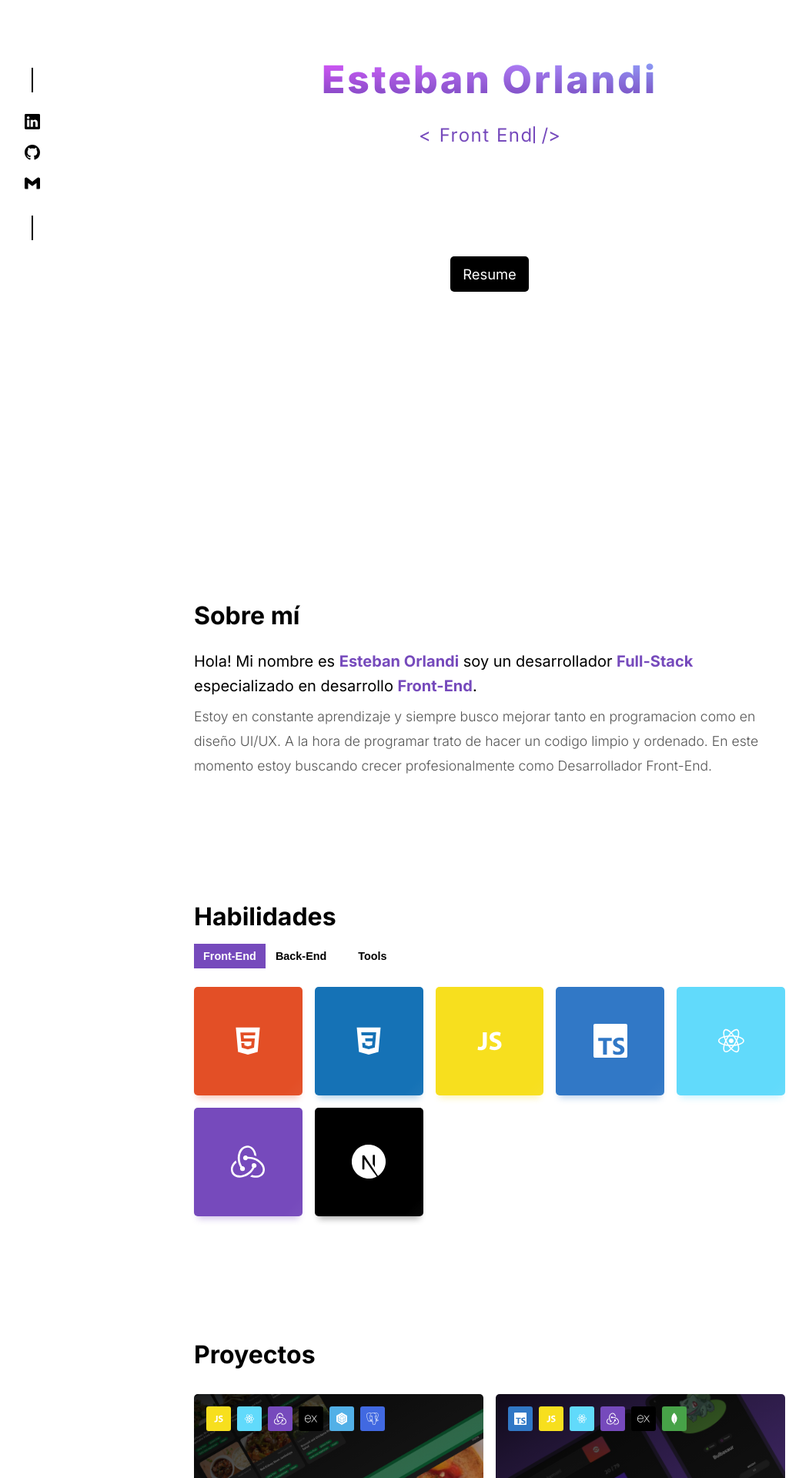
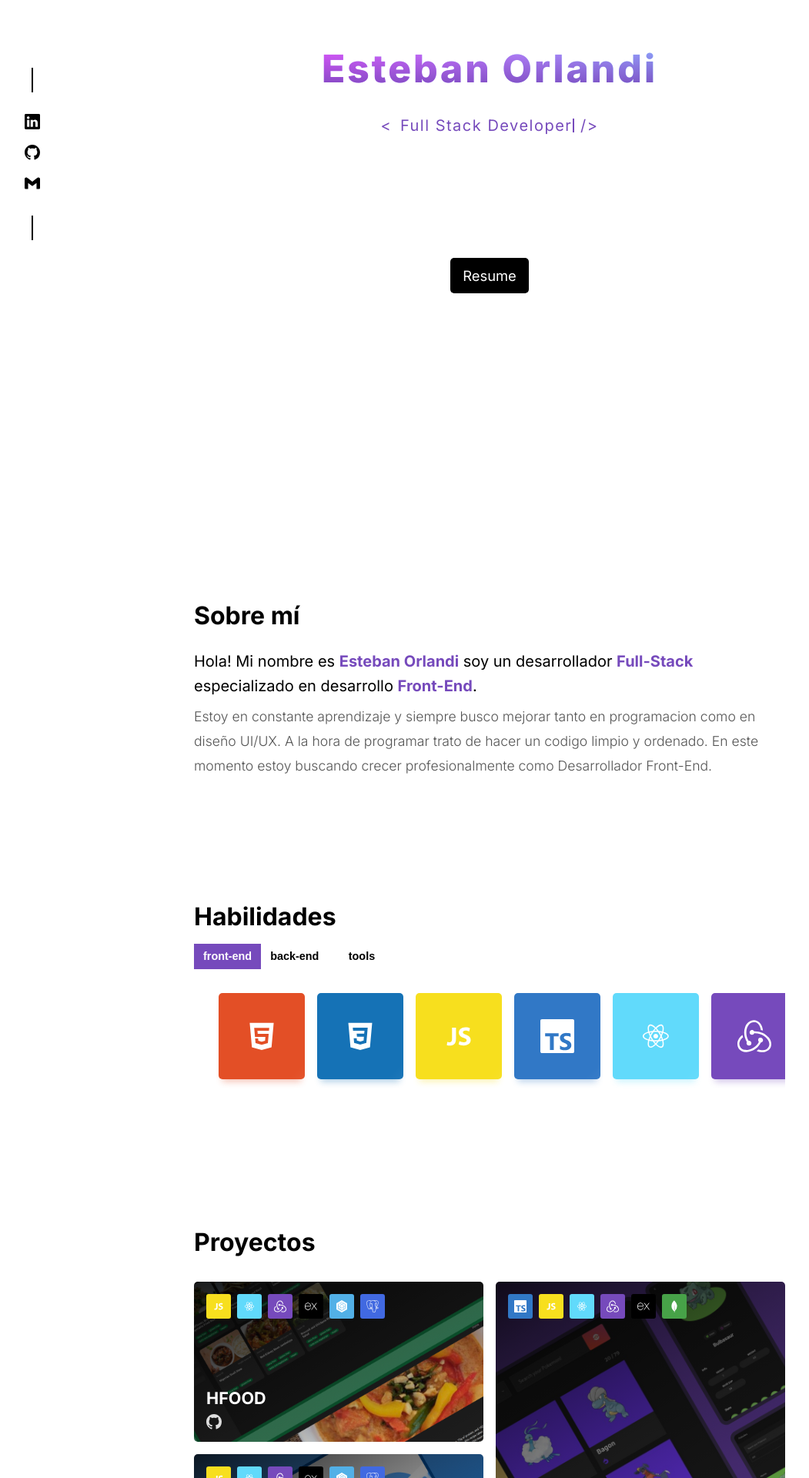
Before and after one commit to estebanorlandi4/portfolio, a React (Create React App) app in the folder client/: page / in a window 1280 px wide. Shown: the part 200-2120 px from the top of the page at 77% size, without its empty margins (4-1055 px from the left). Built offline with nearby package versions, Linux system fonts and the light colour scheme.

Commit message:
feat: merge between styled-components and framer-motion

```diff
--- a/client/src/components/Skill/index.jsx
+++ b/client/src/components/Skill/index.jsx
@@ -1,6 +1,5 @@
 import { useEffect, useState } from 'react';
 
-import FadeIn from '../Animations';
 import Toast from '../Toast';
 
 import { Card, IconContainer } from './styled';
@@ -19,7 +18,6 @@ function Skill({ icon, name, color, size }) {
 
   if (!animate) return null;
   return (
-    <FadeIn duration=".5s" from={animate}>
     <Card bg={color}>
       <Toast className="toast" direction="bottom">
         {name}
@@ -28,7 +26,6 @@ function Skill({ icon, name, color, size }) {
         <Icon size={size} />
       </IconContainer>
     </Card>
-    </FadeIn>
   );
 }
 
--- a/client/src/components/Skill/styled.js
+++ b/client/src/components/Skill/styled.js
@@ -1,7 +1,8 @@
 import styled, { css } from 'styled-components';
 
 export const Card = styled.div`
-  width: 100%;
+  position: relative;
+  width: 7rem;
   aspect-ratio: 1/1;
   transition: all 0.25s;
 
--- a/client/src/components/Styled/index.js
+++ b/client/src/components/Styled/index.js
@@ -1,4 +1,5 @@
 import styled from 'styled-components';
+import { motion } from 'framer-motion';
 import breakpoints from '../../utils/breakpoints';
 
 export const Container = styled.div`
@@ -19,7 +20,7 @@ export const SectionHeader = styled.h2`
   font-size: 2rem;
 `;
 
-export const Section = styled.section`
+export const Section = styled(motion.section)`
   padding: 0 0;
   margin: 20vh auto;
 `;
--- a/client/src/pages/Home/About/index.jsx
+++ b/client/src/pages/Home/About/index.jsx
@@ -3,7 +3,7 @@ import { Color, Container, P1, P2 } from './styled';
 
 function About() {
   return (
-    <Section>
+    <div>
       <Container>
         <SectionHeader>Sobre mí</SectionHeader>
         <div>
@@ -20,7 +20,7 @@ function About() {
           </P2>
         </div>
       </Container>
-    </Section>
+    </div>
   );
 }
 
--- a/client/src/pages/Home/Intro/index.jsx
+++ b/client/src/pages/Home/Intro/index.jsx
@@ -1,31 +1,15 @@
-import { motion } from 'framer-motion';
-
 import CV from '../../../assets/Esteban Orlandi - CV - Full Stack.pdf';
-import FadeIn from '../../../components/Animations';
 import { useArrayInterval, useTagAnimation } from '../../../hooks';
-import { Container, Header, Name, Resume, STag } from './styled';
+import { variants } from '../../../utils/motionVariants';
+import { Container, Header, Name, Resume, Tag } from './styled';
 
 const tags = ['Web Developer', 'Full Stack Developer', 'Front End', 'Back End'];
 const speed = 100;
 
-const variants = {
-  hidden: {
-    opacity: 0,
-    y: -50,
-  },
-  visible: {
-    opacity: 1,
-    y: 0,
-    transition: {
-      duration: 0.5,
-    },
-  },
-};
-
 function Intro() {
   const { current } = useArrayInterval({
     tags,
-    speed: (tag) => tag.length * speed + 1 * 1000,
+    speed: (tag) => tag.length * speed + 2 * 1000,
   });
   const label = useTagAnimation({ label: current, speed });
 
@@ -33,22 +17,36 @@ function Intro() {
     <Container style={{ height: `100vh` }}>
       <div className="info">
         <Header>
-          <motion.div initial="hidden" animate="visible" variants={variants}>
-            <Name>esteban Orlandi</Name>
-          </motion.div>
+          <Name
+            initial="hidden"
+            animate="visible"
+            custom={{ y: 500 }}
+            variants={variants}
+          >
+            esteban Orlandi
+          </Name>
 
-          <motion.div initial="hidden" animate="visible" variants={variants}>
-            <p>
-              &lt; <STag>{label}</STag> /&gt;
-            </p>
-          </motion.div>
+          <Tag
+            initial="hidden"
+            animate="visible"
+            custom={{ delay: 0.25, y: 500 }}
+            variants={variants}
+          >
+            &lt; <span> {label}</span>/&gt;
+          </Tag>
         </Header>
 
-        <FadeIn duration="1s" delay="2s" from="0, 10rem">
-          <Resume as="a" href={CV} target="_blank" rel="noreferrer">
-            Resume
-          </Resume>
-        </FadeIn>
+        <Resume
+          initial="hidden"
+          animate="visible"
+          custom={{ delay: 0.5, y: 500 }}
+          variants={variants}
+          href={CV}
+          target="_blank"
+          rel="noreferrer"
+        >
+          Resume
+        </Resume>
       </div>
     </Container>
   );
--- a/client/src/pages/Home/Intro/styled.js
+++ b/client/src/pages/Home/Intro/styled.js
@@ -1,4 +1,5 @@
 import styled from 'styled-components';
+import { motion } from 'framer-motion';
 
 export const Container = styled.div`
   position: relative;
@@ -12,14 +13,6 @@ export const Container = styled.div`
     gap: 10rem;
   }
   p {
-    margin: 2rem 0 0 0;
-    display: flex;
-    align-items: center;
-    gap: 0.5rem;
-    min-height: 1.25rem;
-    height: 1.25rem;
-    color: var(--primary);
-    font-size: clamp(0.75rem, 0.5rem + 2vw, 1.5rem);
   }
 `;
 
@@ -29,7 +22,7 @@ export const Header = styled.div`
   align-items: center;
 `;
 
-export const Name = styled.h1`
+export const Name = styled(motion.h1)`
   text-transform: capitalize;
   font-size: clamp(1.5rem, 1.5rem + 2vw, 4rem);
   letter-spacing: 3px;
@@ -58,15 +51,21 @@ export const Name = styled.h1`
   }
 `;
 
-export const STag = styled.span`
-  position: relative;
+export const Tag = styled(motion.p)`
+  margin: 2rem 0 0 0;
+  color: var(--primary);
+  font-size: 1.25rem;
+
   color: #764abc;
   display: flex;
-  gap: 1rem;
+  align-items: center;
+  gap: 0.5rem;
   letter-spacing: 1.5px;
   width: max-content;
+
+  span {
     padding: 0 0.17rem;
-
+    position: relative;
     ::after {
       content: '';
       position: absolute;
@@ -78,6 +77,7 @@ export const STag = styled.span`
       background: #764abc;
 
       animation: type 0.75s linear infinite;
+    }
   }
 
   @keyframes type {
@@ -96,7 +96,7 @@ export const STag = styled.span`
   }
 `;
 
-export const Resume = styled.button`
+export const Resume = styled(motion.a)`
   border: none;
   padding: 0.75rem 1rem;
   border-radius: 5px;
@@ -105,10 +105,7 @@ export const Resume = styled.button`
   background-color: #000;
   color: #fff;
 
-  transition: all 0.25s;
-
   :hover {
-    transform: translate(0, -5px);
     background-color: var(--primary);
   }
 `;
--- a/client/src/pages/Home/Skills/index.jsx
+++ b/client/src/pages/Home/Skills/index.jsx
@@ -1,65 +1,69 @@
 import { useState } from 'react';
+import { motion, AnimatePresence } from 'framer-motion';
 import Skill from '../../../components/Skill';
 
-import { Section, SectionHeader } from '../../../components/Styled';
+import { SectionHeader } from '../../../components/Styled';
 import { skills } from '../../../utils/skills';
-import { Container, Option, Options, SkillsContainer } from './styled';
+import { Container, Option, Options } from './styled';
 
 const size = 44;
 
+const tabs = [
+  {
+    label: 'front-end',
+    component: skills.front,
+  },
+  {
+    label: 'back-end',
+    component: skills.back,
+  },
+  {
+    label: 'tools',
+    component: skills.tools,
+  },
+];
+
+const getRandom = () => {
+  const r = Math.floor(Math.random() * (100 - 50) + 50);
+  return Math.round(Math.random()) ? r * -1 : r;
+};
 function Skills() {
-  const [active, setActive] = useState(0);
+  const [active, setActive] = useState(tabs[0]);
 
   return (
-    <Section>
+    <div>
       <SectionHeader>Habilidades</SectionHeader>
       <Options>
-        <Option isActive={active === 0}>
-          <button onClick={() => setActive(0)} type="button">
-            Front-End
-          </button>
-        </Option>
-        <Option isActive={active === 1}>
-          <button onClick={() => setActive(1)} type="button">
-            Back-End
-          </button>
-        </Option>
-        <Option isActive={active === 2}>
-          <button onClick={() => setActive(2)} type="button">
-            Tools
-          </button>
-        </Option>
+        {tabs.map((tab) => (
+          <Option isActive={active.label === tab.label}>
+            <button onClick={() => setActive(tab)} type="button">
+              {tab.label}
+              {active.label === tab.label && (
+                <motion.div className="underline" layoutId="underline" />
+              )}
+            </button>
+          </Option>
+        ))}
       </Options>
 
       <Container>
-        <SkillsContainer>
-          {active === 0 &&
-            skills.front.map((skill) => (
-              <Skill
+        <AnimatePresence className="SkillsContainer" layout exitBeforeEnter>
+          <div className="SkillsContainer">
+            {active.component.map((skill) => (
+              <motion.div
                 key={skill.name + new Date().getTime().toString()}
-                {...skill}
-                size={size}
-              />
+                initial={{ y: 50, x: getRandom(), opacity: 0 }}
+                animate={{ y: 0, x: 0, opacity: 1 }}
+                exit={{ y: 50, x: getRandom(), opacity: 0 }}
+                transition={{ duration: 0.2 }}
+              >
+                <Skill {...skill} size={size} />
+              </motion.div>
             ))}
-          {active === 1 &&
-            skills.back.map((skill) => (
-              <Skill
-                key={skill.name + new Date().getTime().toString()}
-                {...skill}
-                size={size}
-              />
-            ))}
-          {active === 2 &&
-            skills.tools.map((skill) => (
-              <Skill
-                key={skill.name + new Date().getTime().toString()}
-                {...skill}
-                size={size}
-              />
-            ))}
-        </SkillsContainer>
+          </div>
+        </AnimatePresence>
       </Container>
-    </Section>
+    </div>
   );
 }
 
--- a/client/src/pages/Home/Skills/styled.js
+++ b/client/src/pages/Home/Skills/styled.js
@@ -2,7 +2,24 @@ import styled, { css } from 'styled-components';
 import breakpoints from '../../../utils/breakpoints';
 
 export const Container = styled.div`
-  min-height: 30vh;
+  .SkillsContainer {
+    max-width: 100%;
+    overflow: hidden;
+    overflow-x: scroll;
+    list-style: none;
+    gap: 1rem;
+    display: flex;
+    padding: 2rem 2rem;
+
+    min-height: calc(7rem + 4rem);
+
+    scrollbar-width: none;
+
+    /*
+    display: grid;
+    grid-template-columns: repeat(auto-fill, minmax(120px, 1fr));
+    */
+  }
 `;
 
 export const Options = styled.ul`
@@ -17,6 +34,7 @@ export const Options = styled.ul`
 export const Option = styled.li`
   width: 100%;
   button {
+    position: relative;
     width: 100%;
     padding: 0.5rem 0.75rem;
     background: #fff;
@@ -36,12 +54,13 @@ export const Option = styled.li`
           `
         : css``};
   }
+
+  .underline {
+    position: absolute;
+    bottom: -1px;
+    left: 0;
+    right: 0;
+    height: 1px;
+    background-color: var(--primary);
+  }
 `;
-
-export const SkillsContainer = styled.ul`
-  list-style: none;
-  margin: 1.5rem 0 0 0;
-  display: grid;
-  gap: 1rem;
-  grid-template-columns: repeat(auto-fill, minmax(120px, 1fr));
-`;
--- a/client/src/pages/Home/index.jsx
+++ b/client/src/pages/Home/index.jsx
@@ -1,10 +1,11 @@
-import { motion } from 'framer-motion';
-
 import Intro from './Intro';
 import About from './About';
 import Skills from './Skills';
 import Projects from './Projects';
 import Experience from './Experience';
+
+import { variantsSection } from '../../utils/motionVariants';
+import { Section } from '../../components/Styled';
 
 function Home() {
   return (
@@ -13,36 +14,45 @@ function Home() {
         <Intro />
       </div>
 
-      <motion.div
-        initial={{ opacity: 0, x: 1000 }}
-        whileInView={{ opacity: 1, x: 0 }}
+      <Section
+        initial="hidden"
+        whileInView="visible"
         viewport={{ once: false }}
-        transition={{
-          delay: 0,
-          x: { type: 'spring', stiffness: 100 },
-          default: { duration: 1 },
-        }}
+        variants={variantsSection}
         id="about"
       >
         <About />
-      </motion.div>
+      </Section>
 
-      <motion.div
-        initial={{ opacity: 0, x: 100 }}
-        whileInView={{ opacity: 1, x: 0 }}
+      <Section
+        initial="hidden"
+        whileInView="visible"
         viewport={{ once: false }}
+        variants={variantsSection}
         id="skills"
       >
         <Skills />
-      </motion.div>
+      </Section>
 
-      <div id="projects">
+      <Section
+        initial="hidden"
+        whileInView="visible"
+        viewport={{ once: false }}
+        variants={variantsSection}
+        id="projects"
+      >
         <Projects />
-      </div>
+      </Section>
 
-      <div id="experience">
+      <Section
+        initial="hidden"
+        whileInView="visible"
+        viewport={{ once: false }}
+        variants={variantsSection}
+        id="experience"
+      >
         <Experience />
-      </div>
+      </Section>
     </main>
   );
 }
--- /dev/null
+++ b/client/src/utils/motionVariants.js
@@ -0,0 +1,31 @@
+export const variants = {
+  hidden: ({ x = 0, y = 0 }) => ({
+    opacity: 0,
+    y,
+    x,
+  }),
+  visible: ({ delay = 0, duration = 0.5 }) => ({
+    opacity: 1,
+    y: 0,
+    x: 0,
+    transition: {
+      duration,
+      delay,
+      type: 'spring',
+    },
+  }),
+};
+
+export const variantsSection = {
+  hidden: {
+    opacity: 0,
+    x: 200,
+  },
+  visible: {
+    opacity: 1,
+    x: 0,
+    transition: {
+      delay: 0.25,
+    },
+  },
+};
```
Also changed, not shown: client/src/components/Footer/styled.js (+4 -3 lines). Lines whose indentation alone changed are shown as unchanged.
